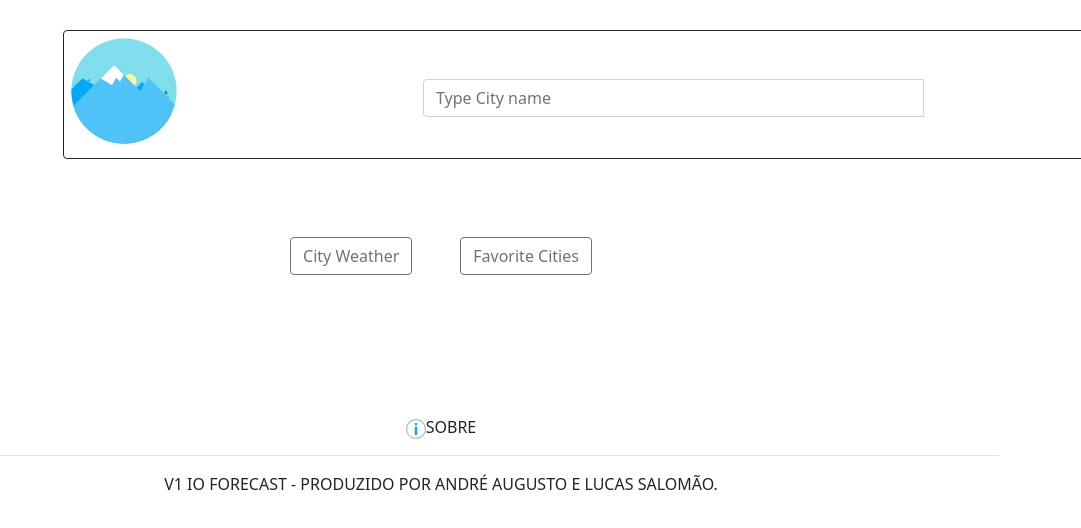
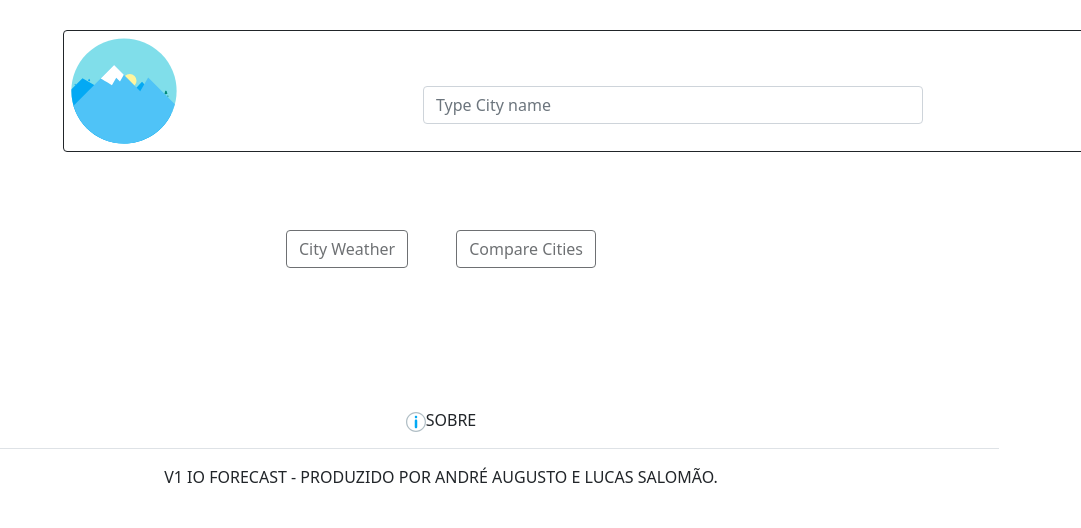
Before and after one commit to andrezo88/project2, a React (Create React App) app: page / in a window 1280 px wide. Shown: the top 528 px of the page, without its empty margins (199-1280 px from the left). Built offline with nearby package versions, Linux system fonts and the light colour scheme.

Commit message:
Ajustando comportamento do Enter no input da Home, adicionando variação do nome do botão dependendo da pagina, Adicionando erro na Home caso a pessoa nao use os botões para navegar

```diff
--- a/src/components/City/DetailsPage.js
+++ b/src/components/City/DetailsPage.js
@@ -25,7 +25,7 @@ export const CityDetails = () => {
                     <div className="col">
                         <CurrentWeather />
                     </div>
-                    {/* <div className="col">
+{/*                     <div className="col">
                         <div className="scrollComponent">
                             <ForecastWave />
                         </div>
--- a/src/components/City/ForecastWave.js
+++ b/src/components/City/ForecastWave.js
@@ -10,7 +10,7 @@ export const ForecastWave = () => {
 
     useEffect(() => {
         const getForecast = async () => {
-            const data = await getAPI.getForecastWaveData(id)
+            const data = await getAPI.getForecastWaveData(45.523064,-122.676483)
             setWaveForecastData(data)
         }
         if ((id !== "")) {
--- a/src/components/GetAPI.js
+++ b/src/components/GetAPI.js
@@ -2,27 +2,20 @@ import axios from "axios";
 
 class getAPI {
     constructor() {
-        this.apiWeather = axios.create({
-            baseURL: "http://localhost:8000/currentWeather"
-            /* baseURL: `http://api.weatherapi.com/v1/current.json?key=37a3bc7210484cbbbf210800220202&q=` */
-        })
-        this.apiForecastWeather = axios.create({
-            baseURL: "http://localhost:7500/forecastWeather"
-        })
-        this.apiForecastWave = axios.create({
-            baseURL: "http://localhost:7000/forecastWave"
-        })
-
-        /* real data */
         this.weatherData = {
             baseURL: "https://api.weatherapi.com/v1/forecast.json"
         }
         this.weatherHeader = {
-            headers: { "key": process.env.REACT_APP_TOKEN }
+            headers: { "key": process.env.REACT_APP_TOKEN_WEATHER_API }
+        }
+        this.waveData = {
+            baseURL: "https://api.stormglass.io/v2/weather/point"
+        }
+        this.waveHeader = {
+            headers: { "Authorization": process.env.REACT_APP_TOKEN_WAVE_API }
         }
     }
 
-    /* INICIA REAL DATA */
     getWeatherRealData = async (cityID) => {
         try {
             const { data } = await axios.get(`${this.weatherData.baseURL}?q=${cityID}`, this.weatherHeader)
@@ -51,12 +44,12 @@ class getAPI {
             throw new Error(`Não pegou o FORECAST WEATHER`)
         }
     }
+
     getHourWeatherRealData = async (cityID) => {
         try {
             const { data } = await axios.get(`${this.weatherData.baseURL}?q=${cityID}&days=3`, this.weatherHeader)
 
             let forecastHourData = data.forecast.forecastday.map((forecastDay) => {
-                console.log(forecastDay)
                 const hourArray = forecastDay.hour.map((hour) => {
                     return {
                         time: hour.time,
@@ -78,7 +71,33 @@ class getAPI {
         }
     }
 
-    /* ACABA REAL DATA */
+    /* getForecastWaveData = async (cityLat,cityLng) => {
+        try {
+            const { data } = await axios.get(`https://api.stormglass.io/v2/weather/point?lat=${58.7984}&lng=${17.8081}&params=${'waveHeight,airTemperature'}`,this.waveHeader)
+
+            const forecastWaveData = new Array
+
+            data[0].hours.map( (forecastHour)=> {
+                forecastWaveData.push({
+                    time: forecastHour.time,
+                    icon: forecastHour.waveHeight.icon,
+                    meteo: forecastHour.waveHeight.meteo,
+                    noaa: forecastHour.waveHeight.noaa,
+                    sg: forecastHour.waveHeight.sg,
+                })
+            })
+
+            console.log(data[0])
+
+            return forecastWaveData
+
+        } catch (error) {
+            throw new Error("Nao pegou o FORECAST WAVE")
+
+
+    }} */
+
+
 
 
 }
--- a/src/components/HomePage.js
+++ b/src/components/HomePage.js
@@ -35,7 +35,7 @@ export const HomePage = () => {
                     <div>
                         <Link to={city && `/favorite-cities/${city}`} >
                             <button className="btn btn-outline-dark mt-5 ms-5" type="button" disabled={!city}>
-                                Favorite Cities
+                                Compare Cities
                             </button>
                         </Link>
                     </div>
--- a/src/components/NavBar.js
+++ b/src/components/NavBar.js
@@ -1,15 +1,26 @@
 import { Link, useNavigate } from "react-router-dom"
+import { useState, useEffect } from "react"
 import LogoBrand from "./images/LogoBrand.svg";
 
-export const NavBar = ({ onChange, id, searchButtonActive, endPoint, returnButtonActive, inputHide, }) => {
+export const NavBar = ({ onChange, id, searchButtonActive, endPoint, returnButtonActive, inputHide}) => {
 
     const navigate = useNavigate();
 
+    const [error, setError] = useState("")
+
     const handleEnterKeyPress = (target) => {
-        if (target.charCode === 13 && id) {
-            navigate(`/${endPoint}/${id}`);
+
+        if (endPoint && target.charCode === 13 && id) {
+            navigate(`/${endPoint}/${id}`)
+            setError(null)
+        } else if (!endPoint && target.charCode === 13 && id) {
+            setError("Oops, try clicking in one option below :)")
         }
     };
+
+    useEffect(() => {
+        setError(null)
+    }, [id])
 
     return (
 
@@ -17,20 +28,25 @@ export const NavBar = ({ onChange, id, searchButtonActive, endPoint, returnButto
             <div style={{ width: "1600px" }} className=" mx-auto margin-top">
                 <div style={{ backgroundColor: "white" }}  >
                     <div className="rounded border border-dark" style={{ marginLeft: "250px", marginRight: "250px", backgroundColor: "white" }}>
-                        <div className="d-flex">
+                        <div className="d-flex align-items-center">
                             <Link to={"/"}>
                                 <span><img src={LogoBrand} alt="LogoBrand" /></span>
                             </Link>
-                            <div className="input-group mb-3 mx-auto mt-5" style={{ width: "500px", paddingBottom: "25px", backgroundColor: "white" }}>
-                                {inputHide ? <></> : <input type="text" className="form-control " placeholder="Type City name"
-                                    aria-label="Type city name" aria-describedby="basic-addon2"
-                                    onChange={onChange} value={id}
-                                    onKeyPress={handleEnterKeyPress}
-                                />}
+                            <div className="input-group mb-3 mx-auto mt-5" style={{ width: "500px", backgroundColor: "white" }}>
+                                <div style={{ width: "500px"}}>
+                                    {inputHide ? <></> : <input type="text" className="form-control " placeholder="Type City name"
+                                        aria-label="Type city name" aria-describedby="basic-addon2"
+                                        onChange={onChange} value={id}
+                                        onKeyPress={handleEnterKeyPress}
+                                    />}
+                                    <div style={{color:"red", marginTop:"5px", marginBottom:"0px"}}>{error}</div>
+                                </div>
                                 <div className="input-group-append">
                                     {searchButtonActive && (
                                         <Link to={id && `/${endPoint}/${id}`}>
-                                            <button className="btn btn-outline-dark mt-0" type="button" disabled={!id}>Search</button>
+                                            <button className="btn btn-outline-dark mt-0" type="button" disabled={!id}>
+                                                {endPoint==="city-details" ? "Search" : "Add"}
+                                            </button>
                                         </Link>
                                     )}
                                     {returnButtonActive && (
@@ -39,8 +55,10 @@ export const NavBar = ({ onChange, id, searchButtonActive, endPoint, returnButto
                                         </Link>
                                     )}
                                 </div>
+
                             </div>
                         </div>
+
                     </div>
                 </div>
             </div>
```
Also changed, not shown: 1 other file (tests, documents, lock files or other folders).
